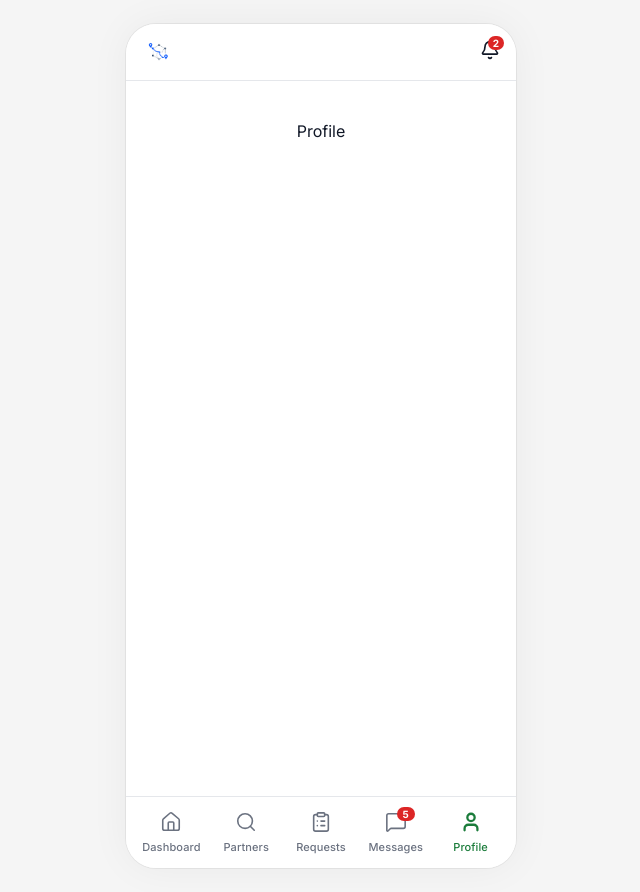
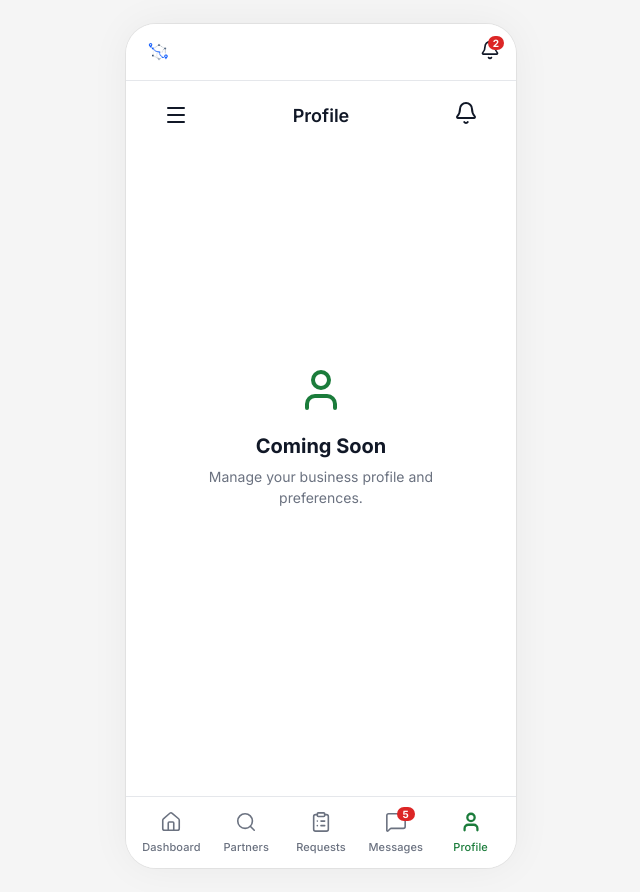
Before and after one commit to DominceAseberos/B2BackUp, a React (Vite) app: page /sme/profile in a window 1280 px wide. Shown: the whole page, without its empty margins (319-959 px from the left). Built offline with nearby package versions, Linux system fonts and the light colour scheme.

Commit message:
feat: add PlaceholderScreen component to fix empty dummy routes

```diff
--- a/src/App.tsx
+++ b/src/App.tsx
@@ -1,5 +1,5 @@
 import { useState } from "react";
-import { Routes, Route, Navigate, useNavigate, useLocation } from "react-router-dom";
+import { Routes, Route, Navigate, useNavigate } from "react-router-dom";
 import { DEMO_BUSINESS } from "./domain/mockData";
 import type { MatchResult, Partner } from "./domain/types";
 
@@ -13,6 +13,8 @@ import { DiscoverPartnersMapScreen } from "./features/DiscoverPartnersMapScreen"
 import { NotificationsScreen } from "./features/NotificationsScreen";
 import { TopBar } from "./ui/TopBar";
 import { BottomNav } from "./ui/BottomNav";
+import { PlaceholderScreen } from "./ui/PlaceholderScreen";
+import { ClipboardList, MessageSquare, User } from "lucide-react";
 
 const BUSINESS = DEMO_BUSINESS;
 
@@ -75,9 +77,9 @@ function SmePortal() {
             }
           />
           <Route path="ai-bcp" element={<AIBcpScreen />} />
-          <Route path="requests" element={<div style={{ padding: 40, textAlign: "center" }}>My Requests (Coming Soon)</div>} />
-          <Route path="messages" element={<div style={{ padding: 40, textAlign: "center" }}>Messages (Coming Soon)</div>} />
-          <Route path="profile" element={<div style={{ padding: 40, textAlign: "center" }}>Profile</div>} />
+          <Route path="requests" element={<PlaceholderScreen title="My Requests" icon={<ClipboardList size={48} />} description="Track your pending and active match requests here." />} />
+          <Route path="messages" element={<PlaceholderScreen title="Messages" icon={<MessageSquare size={48} />} description="Chat directly with matched partners." />} />
+          <Route path="profile" element={<PlaceholderScreen title="Profile" icon={<User size={48} />} description="Manage your business profile and preferences." />} />
           <Route
             path="reconnected"
             element={
--- /dev/null
+++ b/src/ui/PlaceholderScreen.tsx
@@ -0,0 +1,34 @@
+import { Menu, Bell } from "lucide-react";
+import React from "react";
+
+interface PlaceholderScreenProps {
+  title: string;
+  icon: React.ReactNode;
+  description: string;
+}
+
+export function PlaceholderScreen({ title, icon, description }: PlaceholderScreenProps) {
+  return (
+    <div className="shell" style={{ display: "flex", flexDirection: "column", height: "100%" }}>
+      {/* Top Header */}
+      <div style={{ display: "flex", alignItems: "center", justifyContent: "space-between", padding: "20px 20px 0" }}>
+        <Menu size={24} style={{ cursor: "pointer" }} />
+        <h2 style={{ margin: 0, fontSize: 18, fontWeight: 600 }}>{title}</h2>
+        <div style={{ position: "relative", cursor: "pointer" }}>
+          <Bell size={24} />
+        </div>
+      </div>
+
+      {/* Empty State Content */}
+      <div style={{ flex: 1, display: "flex", flexDirection: "column", alignItems: "center", justifyContent: "center", padding: 40, textAlign: "center" }}>
+        <div style={{ color: "var(--brand)", marginBottom: 16 }}>
+          {icon}
+        </div>
+        <h3 style={{ margin: "0 0 8px", fontSize: 20, color: "var(--ink)" }}>Coming Soon</h3>
+        <p style={{ margin: 0, fontSize: 14, color: "var(--muted)", lineHeight: 1.5 }}>
+          {description}
+        </p>
+      </div>
+    </div>
+  );
+}
```
